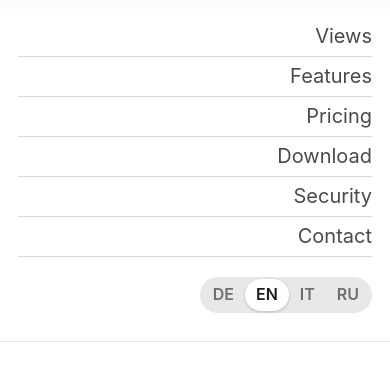
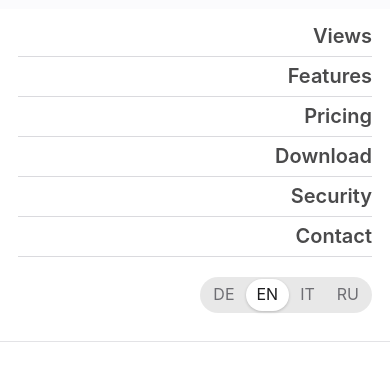
Before and after one commit to miodesdev/diadisk.de, a plain HTML site: page index.html in a window 390 px wide. Both pictures are taken after a click on the button "Menu". Shown: the part 43-431 px from the top of the page. Drawn offline with Linux system fonts and the light colour scheme; no server answers.

Commit message:
Update style.css

```diff
--- a/style.css
+++ b/style.css
@@ -157,9 +157,9 @@ main.wrap { padding-top:60px; max-width:640px; }
   html:not(.js) nav.main { order:3; flex:0 0 100%; overflow-x:auto; gap:0 22px; margin:0 -18px; padding:0 18px; scrollbar-width:none; }
   html:not(.js) nav.main a { font-size:.85rem; padding:11px 0; }
   .js nav.main { display:block; text-align:right; }
-  .js nav.main a { display:flex; align-items:center; justify-content:flex-end; min-height:40px; padding:0; font-size:20px; opacity:.8; border-bottom:1px solid var(--line); }
+  .js nav.main a { display:flex; align-items:center; justify-content:flex-end; min-height:40px; padding:0; font-size:20px; font-weight:600; opacity:.8; border-bottom:1px solid var(--line); }
   .js .menu .lang { width:fit-content; margin:20px 0 0 auto; }
-  .js .lang button { min-height:32px; font-size:16px; }
+  .js .lang button { min-height:32px; font-size:16px; font-weight:400; }
   html { scroll-padding-top:64px; }
 }
 @media (max-width:700px) {
```
